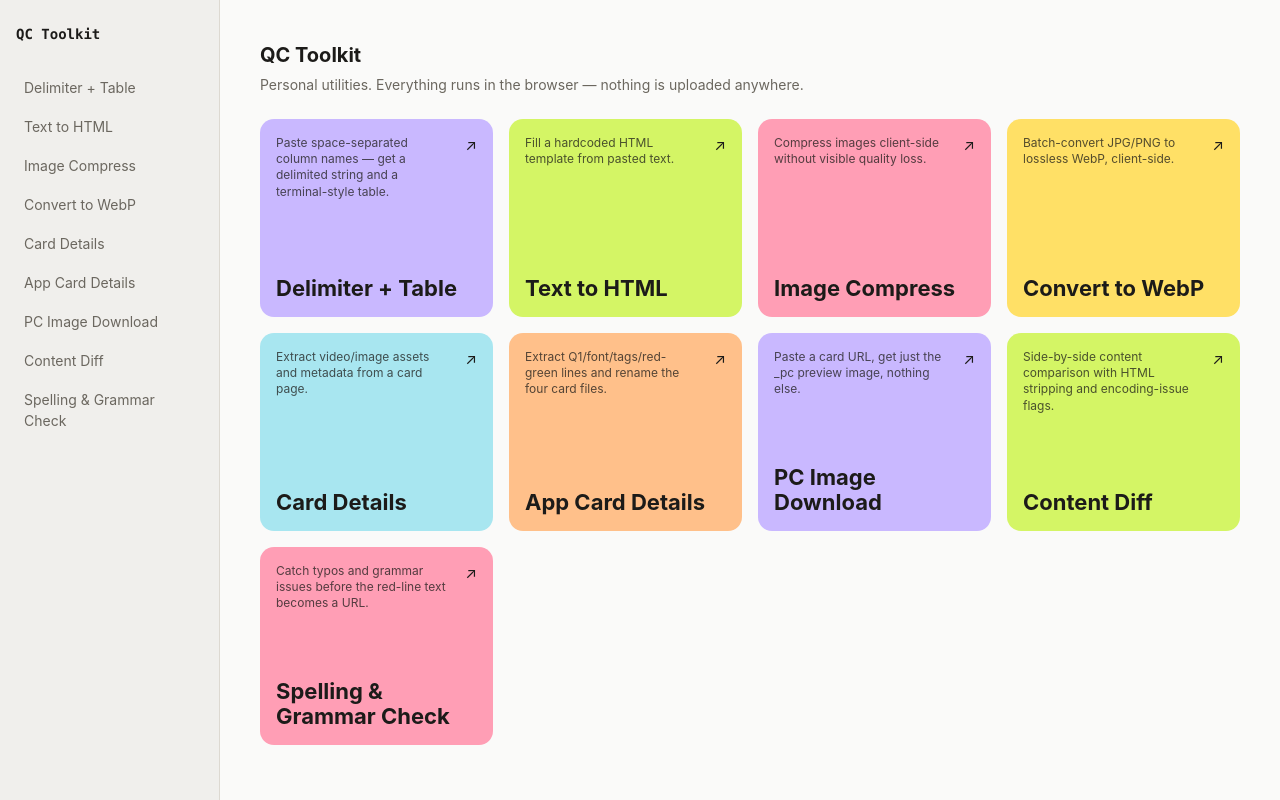
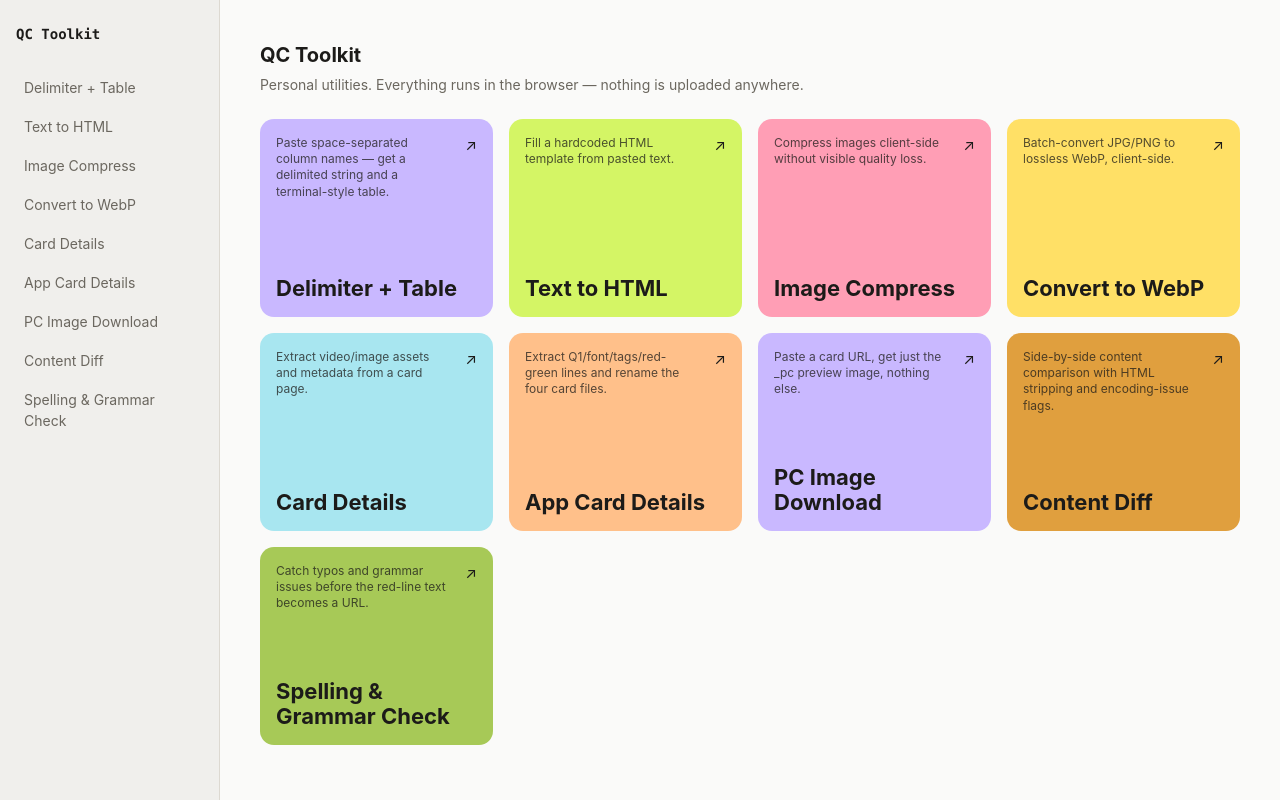
Before and after one commit to ranajitdey-spec/qc-toolkit, a React (Vite) app: page / in a window 1280 px wide. Built offline with nearby package versions, Linux system fonts and the light colour scheme.

Commit message:
Color changed  of the two tools

```diff
--- a/src/routes/Home.tsx
+++ b/src/routes/Home.tsx
@@ -12,7 +12,7 @@ export default function Home() {
       <p className={styles.sub}>Personal utilities. Everything runs in the browser — nothing is uploaded anywhere.</p>
       <div className={styles.grid}>
         {tools.map((tool, i) => (
-          <Link key={tool.id} to={tool.path} className={styles.card} style={{ background: PALETTE[i % PALETTE.length] }}>
+              <Link key={tool.id} to={tool.path} className={styles.card} style={{ background: tool.color ?? PALETTE[i % PALETTE.length] }}>
             <div className={styles.cardTop}>
               <span className={styles.kicker}>{tool.description}</span>
               <span className={styles.arrow}>↗</span>
--- a/src/tools/registry.ts
+++ b/src/tools/registry.ts
@@ -6,6 +6,7 @@ export interface ToolMeta {
   name: string;
   description: string;
   component: ReturnType<typeof lazy>;
+  color?: string;
 }
 
 // Add a new tool here: one line, pointing at its folder's index.tsx.
@@ -66,6 +67,7 @@ export const tools: ToolMeta[] = [
     name: "Content Diff",
     description: "Side-by-side content comparison with HTML stripping and encoding-issue flags.",
     component: lazy(() => import("./content-diff")),
+    color: "#e09f3e",
   },
   {
     id: "spell-grammar-check",
@@ -73,5 +75,6 @@ export const tools: ToolMeta[] = [
     name: "Spelling & Grammar Check",
     description: "Catch typos and grammar issues before the red-line text becomes a URL.",
     component: lazy(() => import("./spell-grammar-check")),
+    color: "#a7c957",
   },
 ];
```
